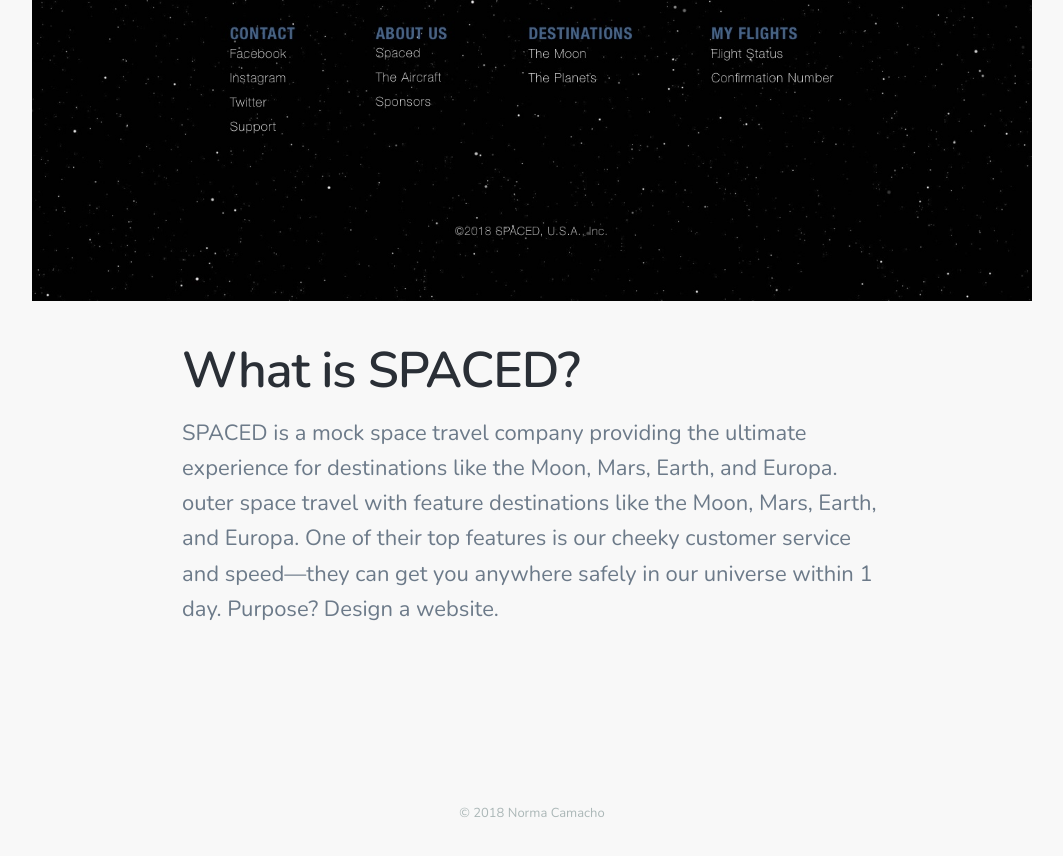
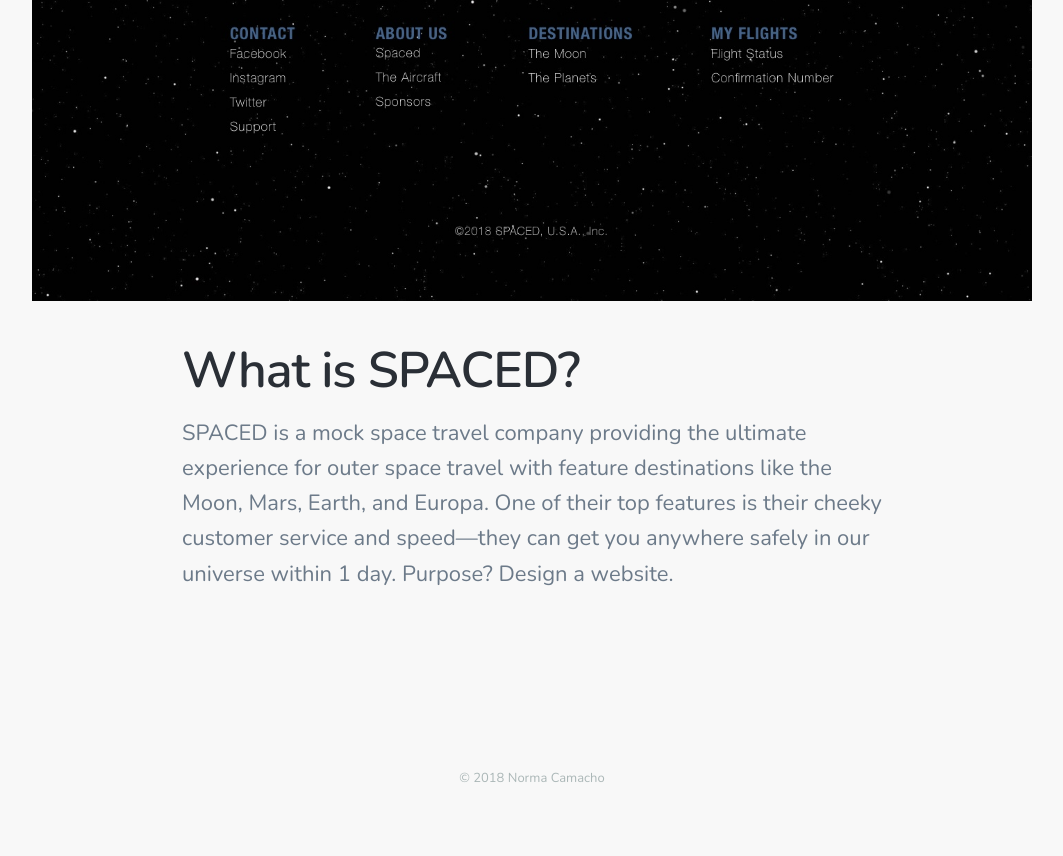
Before and after one commit to noremuhh/noremuhh.github.io, a Jekyll site: the page built from _projects/spaced.markdown, in a window 1280 px wide and 900 px high, scrolled down 1563 px. Shown: the top 856 px of the window, without its empty margins (108-1171 px from the left). Built offline with Jekyll 4.4.1, drawn with Linux system fonts in a browser that asks for light colours; nearby versions of some CDN libraries.

Commit message:
Updated Spaced

```diff
--- a/_projects/spaced.markdown
+++ b/_projects/spaced.markdown
@@ -10,6 +10,4 @@ excerpt: We've all seen the moon, but have you ever been there?
 
 ## What is SPACED?
 
-SPACED is a mock space travel company providing the  ultimate experience for destinations like the Moon, Mars, Earth, and Europa.
-outer space travel with feature destinations like the Moon, Mars, Earth,
-and Europa. One of their top features is our cheeky customer service and speed—they can get you anywhere safely in our universe within 1 day. Purpose? Design a website.
+SPACED is a mock space travel company providing the  ultimate experience for outer space travel with feature destinations like the Moon, Mars, Earth, and Europa. One of their top features is their cheeky customer service and speed—they can get you anywhere safely in our universe within 1 day. Purpose? Design a website.
```
